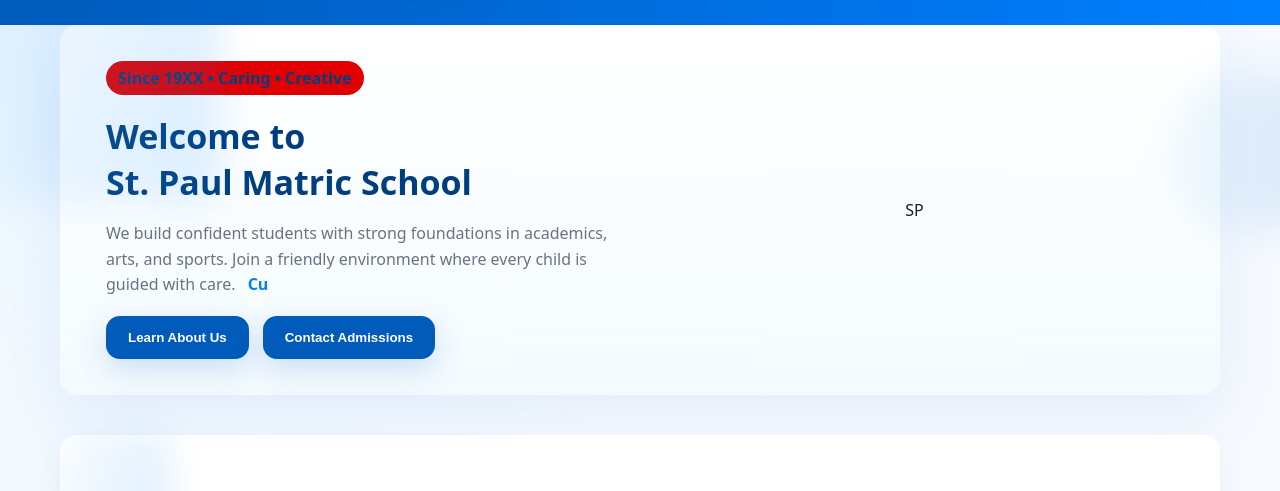
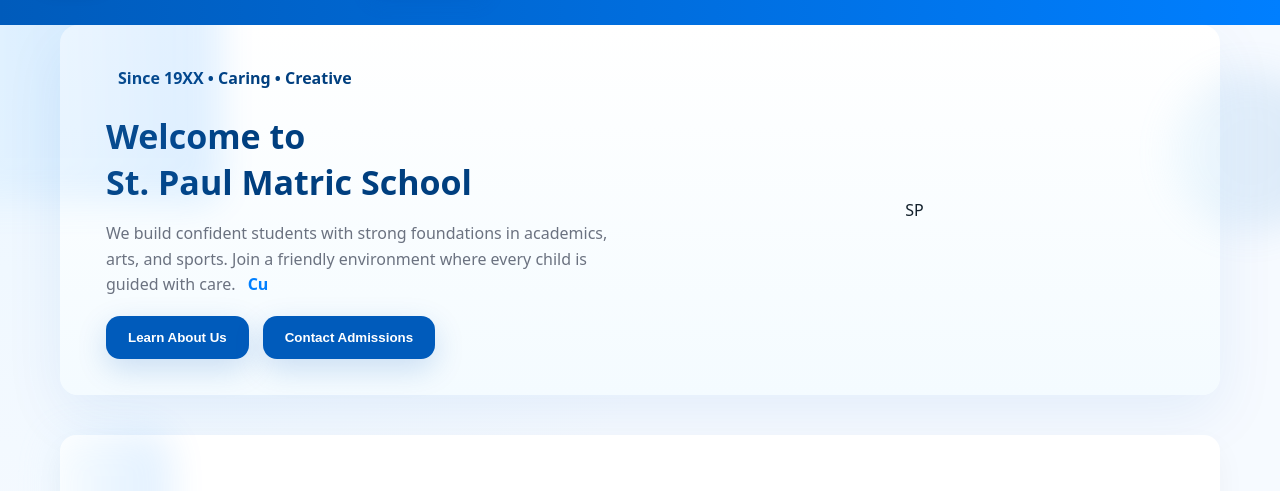
Before and after one commit to bunakrishnan90-del/st-paul-school, a plain HTML site: page index.html in a window 1280 px wide. Shown: the part 128-619 px from the top of the page. Drawn offline with Linux system fonts and the light colour scheme.

Commit message:
Update index.html

```diff
--- a/index.html
+++ b/index.html
@@ -99,7 +99,15 @@
   font-weight:800;
 }
 
-    .kicker{display:inline-block;background:rgb(226, 0, 0);color:var(--blue-900);padding:6px 12px;border-radius:999px;font-weight:600;margin-bottom:12px}
+    .kicker {
+  display: inline-block;
+  background: var(--blue-100); /* soft light blue background */
+  color: var(--blue-900);
+  padding: 6px 12px;
+  border-radius: 999px;
+  font-weight: 600;
+  margin-bottom: 12px;
+}
     .hero h2{font-size:34px;margin:6px 0 12px;color:var(--blue-900)}
     .hero p.lead{color:var(--muted);line-height:1.6;font-size:16px;max-width:720px}
     .cta-row{margin-top:18px;display:flex;gap:14px;flex-wrap:wrap}
```
